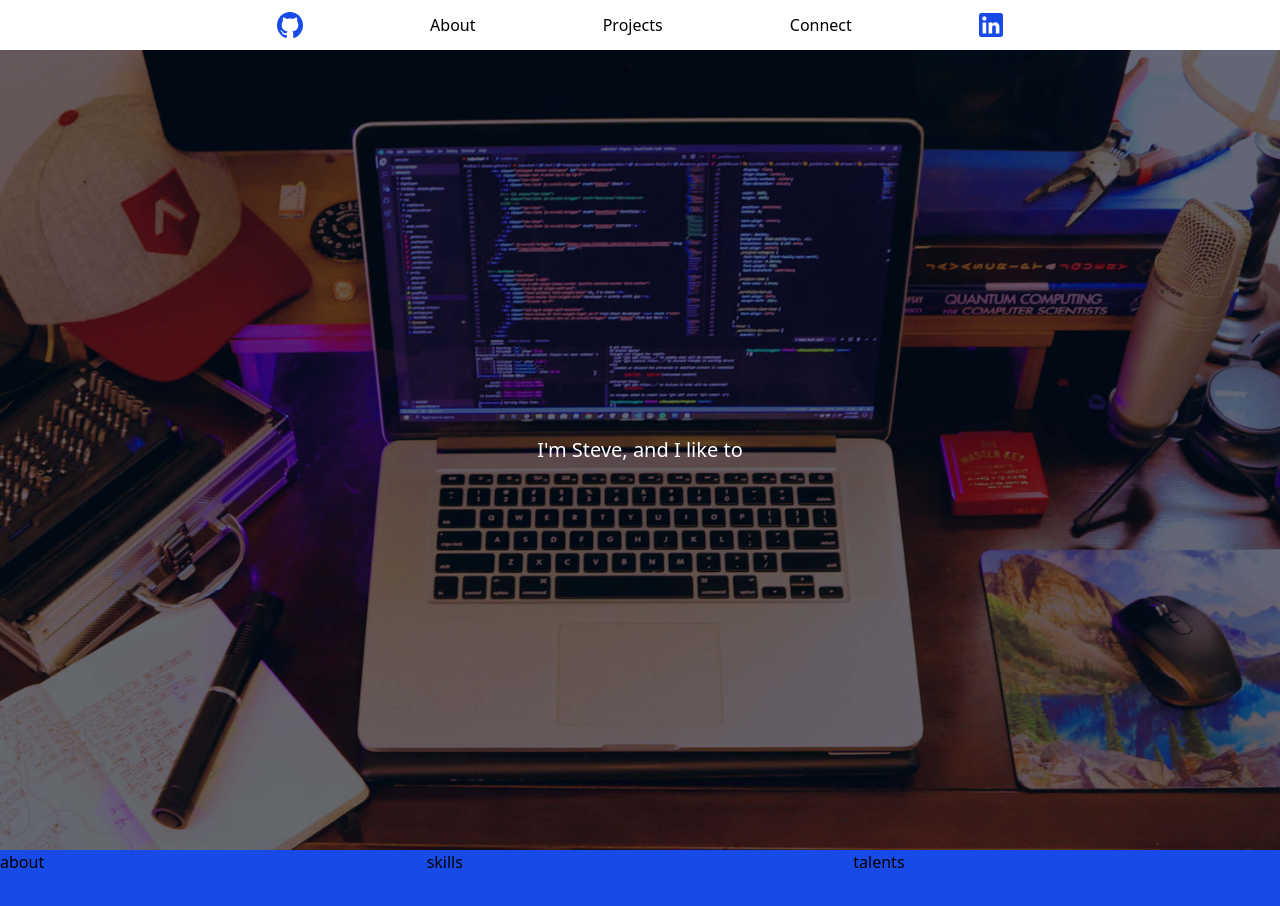
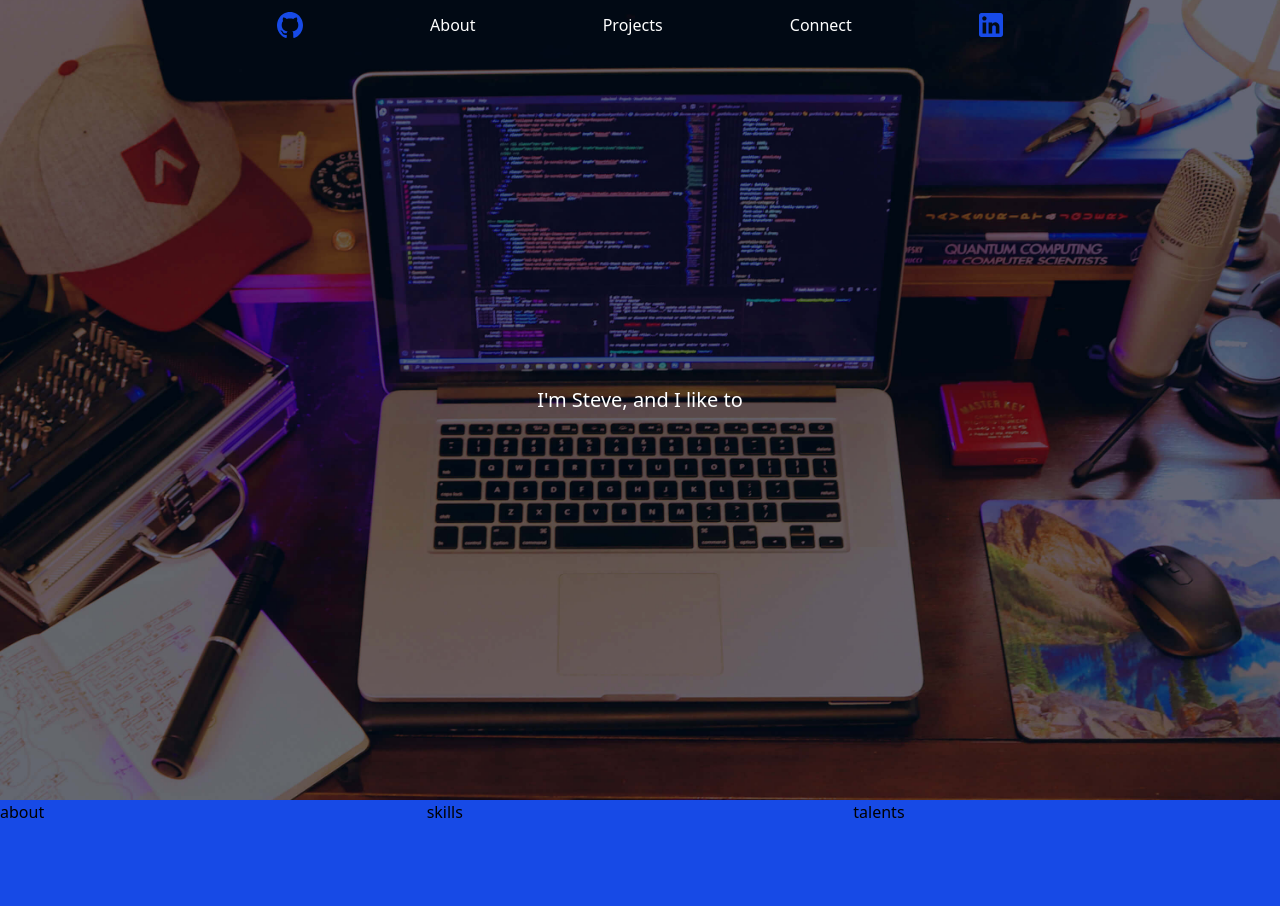
Before and after one commit to sklanier/Portfolio, a Next.js app: page / in a window 1280 px wide. Shown: the top 906 px of the page. Built offline with nearby package versions, Linux system fonts and the light colour scheme.

Commit message:
nav changes

```diff
--- a/components/Nav.js
+++ b/components/Nav.js
@@ -8,17 +8,14 @@ const navStyles = {
 }
 
 const Nav = () => (
-  <nav>
-    <div className="github"></div>
-
+  <nav className="bg-transparent fixed top-0 left-0 right-0">
     <div className="bg-transparent flex justify-around w-8/12 m-auto" style={navStyles.navBar}>
       <img src="assets/img/Github-icon.svg"/>
-      <Link href="#about"><a>About</a></Link>
-      <Link href="#projects"><a>Projects</a></Link>
-      <Link href="#connect"><a>Connect</a></Link>
+      <Link href="#about"><a className="text-white">About</a></Link>
+      <Link href="#projects"><a className="text-white">Projects</a></Link>
+      <Link href="#connect"><a className="text-white">Connect</a></Link>
       <img src="assets/img/Linkedin-icon.svg"/>
     </div>
-
   </nav>
 );
 
```
